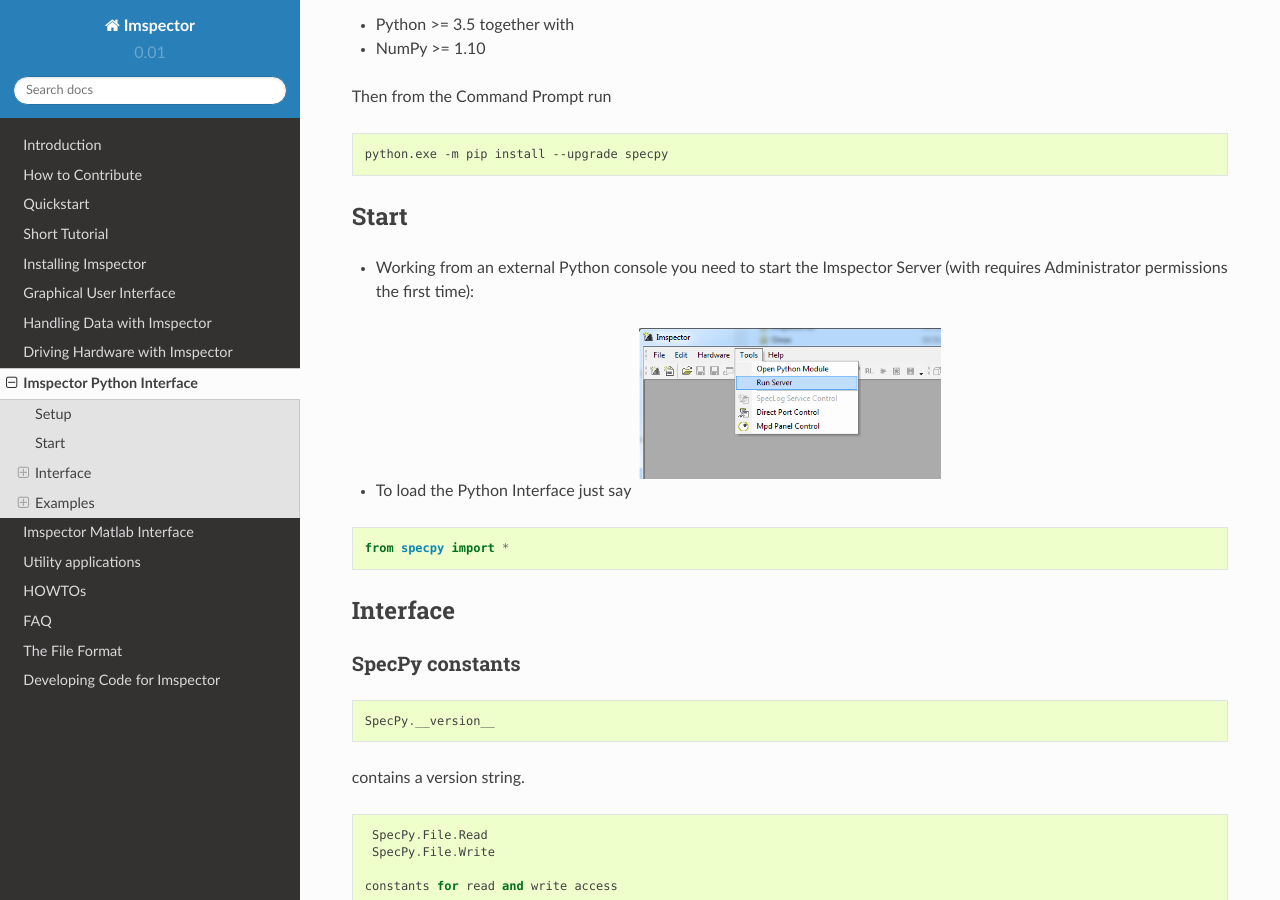
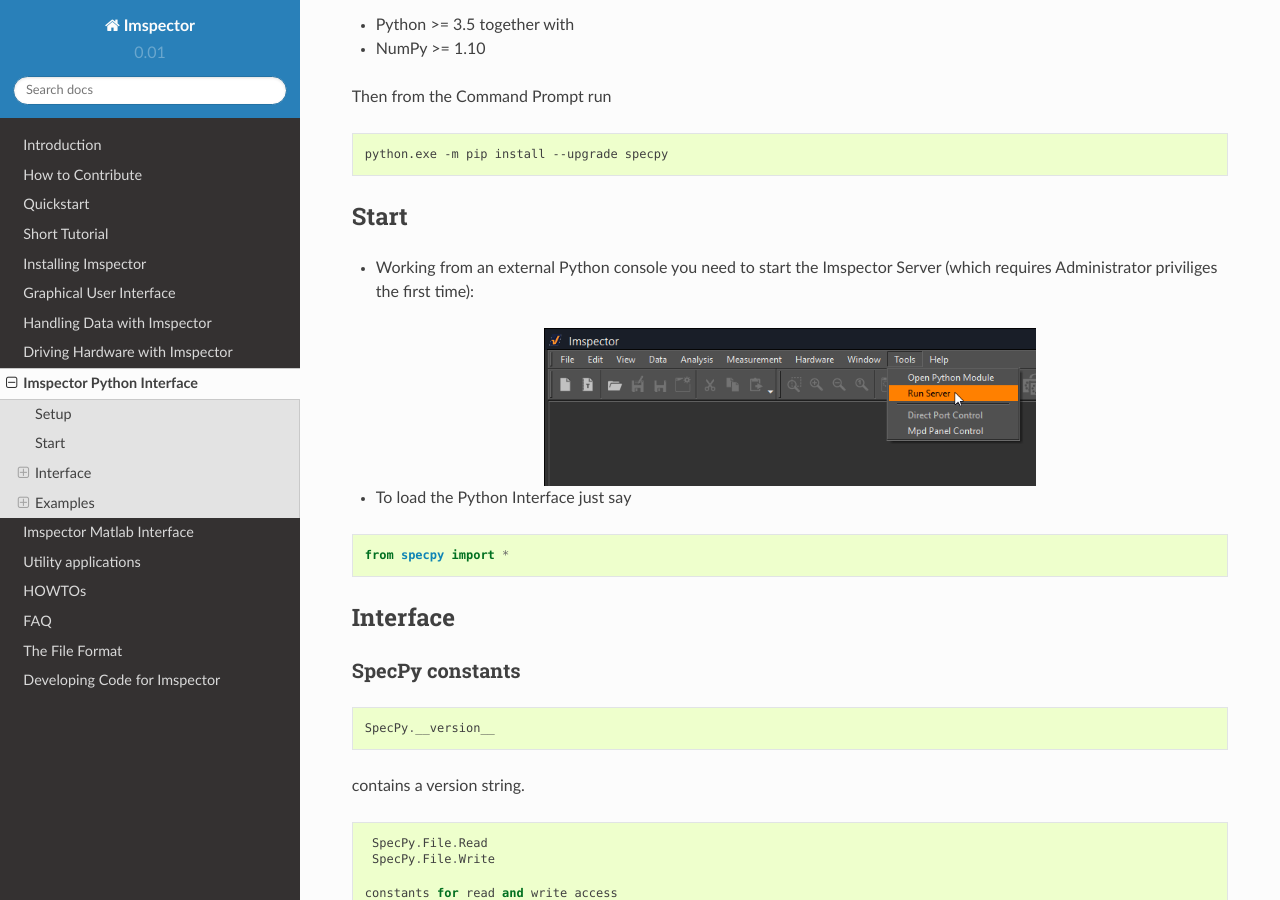
Before and after one commit to AbberiorInstruments/ImspectorDocs, a Sphinx documentation site: the page built from docs/specpy.rst, in a window 1280 px wide and 900 px high, scrolled down 347 px. Built offline with Sphinx 7.4.7 and the Read the Docs theme 2.0.0, drawn with Linux system fonts in a browser that asks for light colours.

Commit message:
Python-Interface
* Updated screenshot of Imspector to dark design
* Language corrected

```diff
--- a/docs/specpy.rst
+++ b/docs/specpy.rst
@@ -30,10 +30,10 @@
 --------------------
 
 - Working from an external Python console you need to start the Imspector
-  Server (with requires Administrator permissions the first time):
+  Server (which requires Administrator priviliges the first time):
 
 .. image:: /images/specpy/imspector_run_server.png
-   :width: 8 cm
+   :width: 13 cm
    :align: center
 
 - To load the Python Interface just say
```
Also changed, not shown: docs/images/specpy/imspector_run_server.png.
